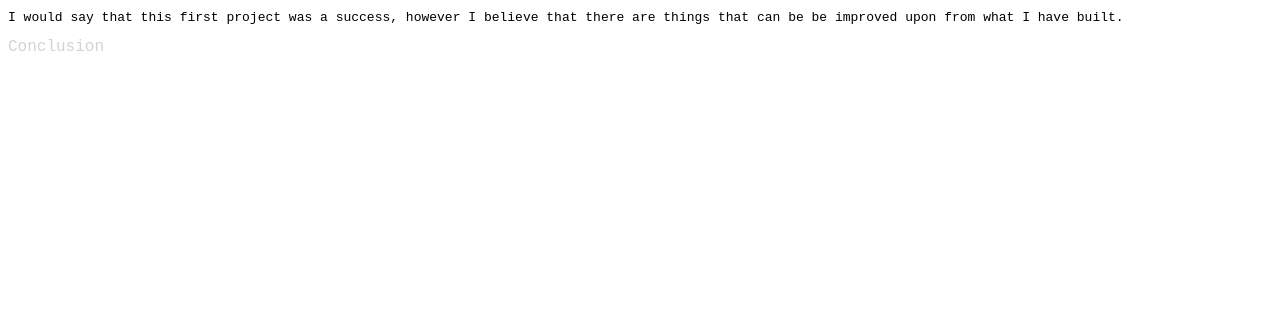
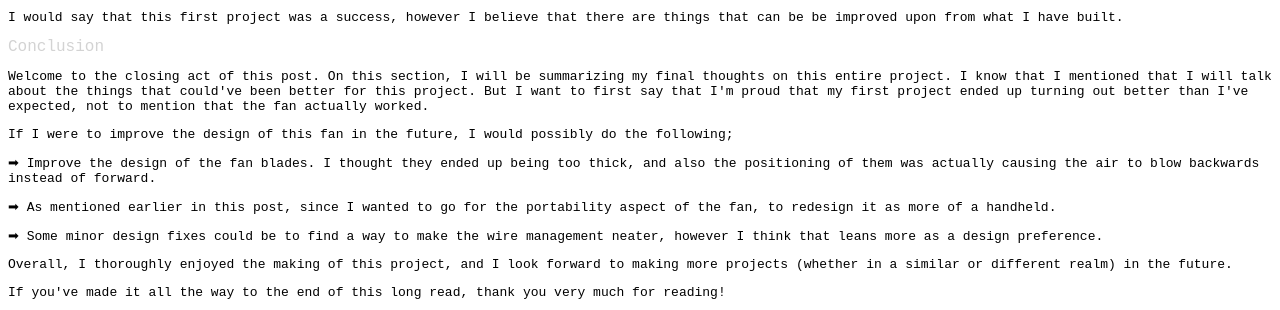
Before and after one commit to thur-goa/thur-goa.github.io, a plain HTML site: page solar_fan.html in a window 1280 px wide. Shown: the part 6249-6559 px from the top of the page. Before the commit the page ends 6318 px from the top, so only its background shows below. Drawn offline with Linux system fonts and the light colour scheme.

Commit message:
Update solar_fan.html

```diff
--- a/solar_fan.html
+++ b/solar_fan.html
@@ -206,5 +206,30 @@
   <p>
     <font size="4" font face="monospace" color="#D3D3D3">Conclusion</font>
   </p>
+  <p>
+    <font size="3" font face="monospace" color="#000000"> Welcome to the closing act of this post. On this section, I will be summarizing my final thoughts on this entire project. I know that
+      I mentioned that I will talk about the things that could've been better for this project. But I want to first say that I'm proud that my first project ended up turning out better than I've
+      expected, not to mention that the fan actually worked.
+  </p>
+  <p>
+    <font size="3" font face="monospace" color="#000000"> If I were to improve the design of this fan in the future, I would possibly do the following;
+  </p>
+  <p>
+    <font size="3" font face="monospace" color="#000000">➡ Improve the design of the fan blades. I thought they ended up being too thick, and also the positioning of them was actually causing
+      the air to blow backwards instead of forward.
+  </p>
+  <p>
+    <font size="3" font face="monospace" color="#000000">➡ As mentioned earlier in this post, since I wanted to go for the portability aspect of the fan, to redesign it as more of a handheld.
+  </p>
+  <p>
+    <font size="3" font face="monospace" color="#000000">➡ Some minor design fixes could be to find a way to make the wire management neater, however I think that leans more as a design preference.
+  </p>
+  <p>
+    <font size="3" font face="monospace" color="#000000"> Overall, I thoroughly enjoyed the making of this project, and I look forward to making more projects (whether in a similar or different realm)
+      in the future.
+  </p>
+  <p>
+    <font size="3" font face="monospace" color="#000000"> If you've made it all the way to the end of this long read, thank you very much for reading!
+  </p>
   </body>
 </html>
```
